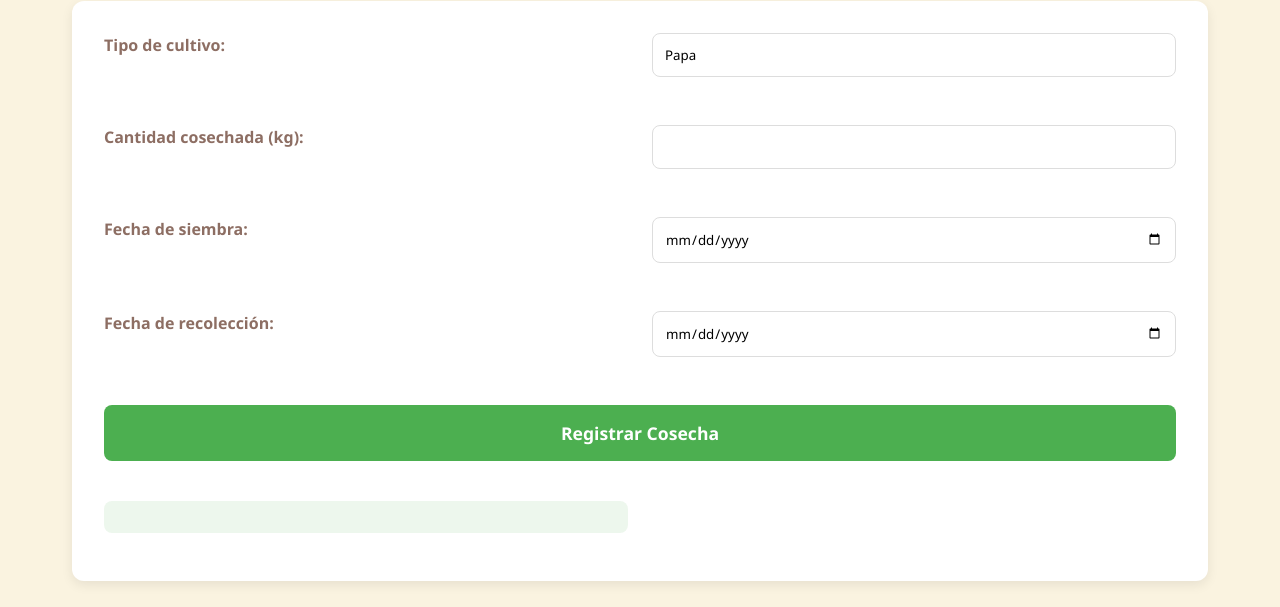
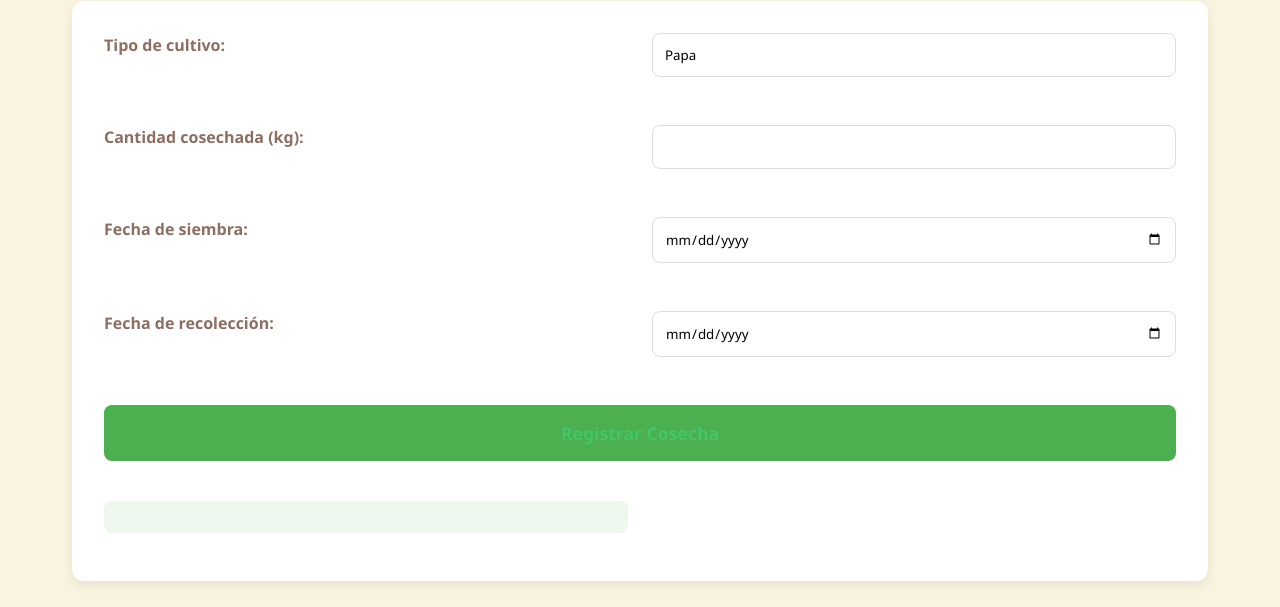
Before and after one commit to julianburgos94/AgriculThor, a plain HTML site: page pagina6.html in a window 1280 px wide. Shown: the part 193-800 px from the top of the page. Drawn offline with Linux system fonts and the light colour scheme.

Commit message:
Add files via upload

```diff
--- a/style.css
+++ b/style.css
@@ -383,7 +383,7 @@
   #cosechaForm button[type="submit"] {
     grid-column: span 2;
     background-color: var(--verde-hoja);
-    color: white;
+    color: rgb(67, 197, 106);
     padding: 1rem;
     font-size: 1.1rem;
   }
```
